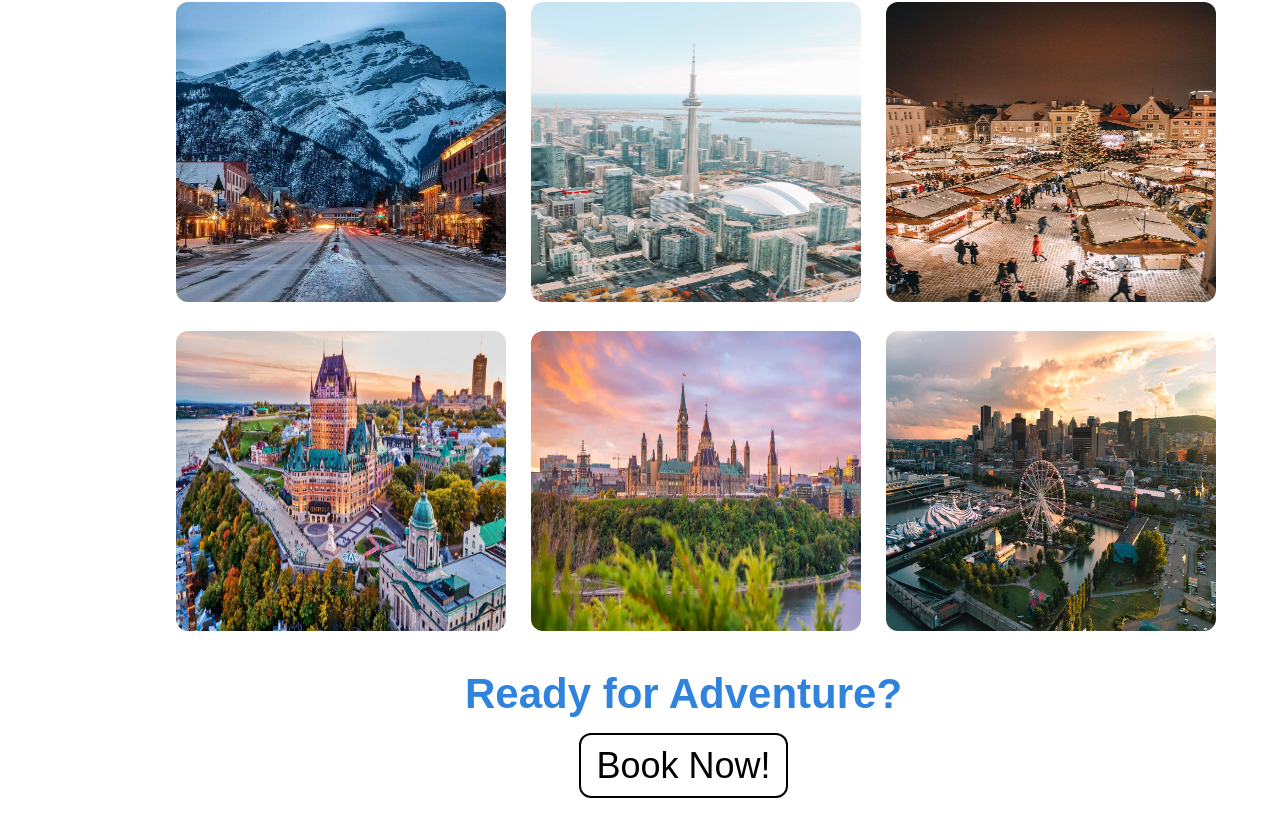
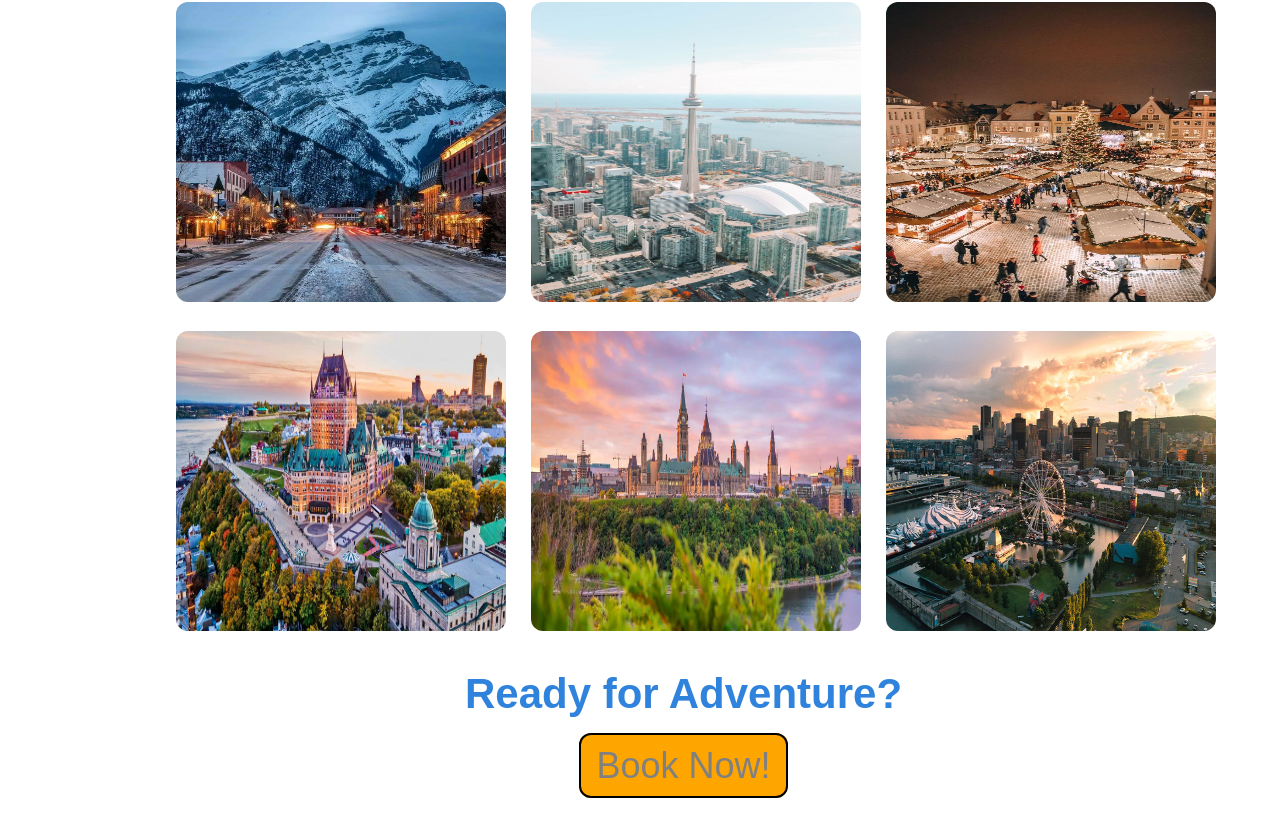
Before and after one commit to Fahmi-IT/CSI2132_Project, a React (Create React App) app: page / in a window 1280 px wide. Shown: the part 1208-2030 px from the top of the page. Built offline with nearby package versions, Linux system fonts and the light colour scheme.

Commit message:
small changes to home

```diff
--- a/src/components/pages/index.css
+++ b/src/components/pages/index.css
@@ -60,14 +60,16 @@
   .signUp {
     padding: 10px 15px 10px 15px;
     border: 2px solid black;
-    background-color: white;
+    background-color: orange;
     font-family: "Poppins", sans-serif;
     border-radius: 12px;
     font-size: 36px;
+    color: grey;
   }
 
   .signUp:hover {
-    background-color: green;
+    background-color: rgb(255, 179, 0);
+    transition: 0.5s;
   }
 
   .button {
--- a/src/components/pages/index.js
+++ b/src/components/pages/index.js
@@ -29,7 +29,7 @@ const Home = () => {
         </div>
         <div class="signUpRedirect">
           <h3 class="Ready">Ready for Adventure?</h3>
-          <div class="button"><btn class="signUp">Book Now!</btn></div>
+          <div class="button"><btn onClick={event =>  window.location.href='/search'} class="signUp">Book Now!</btn></div>
         </div>
       </div>
     </>
```
